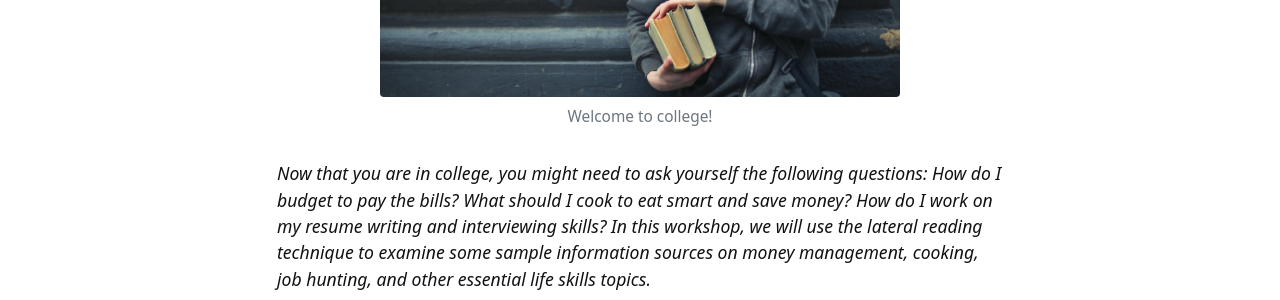
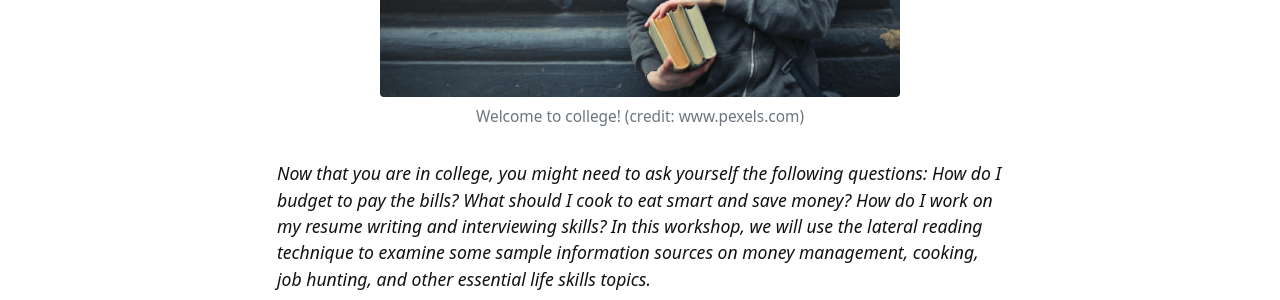
Before and after one commit to hanwendong1/adulting, a Jekyll site: the page built from index.md, in a window 1280 px wide. Shown: the part 595-895 px from the top of the page. Built offline with Jekyll 4.4.1, drawn with Linux system fonts in a browser that asks for light colours.

Commit message:
Update index.md

```diff
--- a/index.md
+++ b/index.md
@@ -5,7 +5,7 @@ layout: default
 
 # Adulting 101: What you need to know to be a responsible grown-up (especially in college!)
 
-{% include figure.html img="college.jpeg" alt="college student" caption="Welcome to college!" width="75%" %}
+{% include figure.html img="college.jpeg" alt="college student" caption="Welcome to college! (credit: www.pexels.com)" width="75%" %}
 
 *Now that you are in college, you might need to ask yourself the following questions: How do I budget to pay the bills? What should I cook to eat smart and save money? How do I work on my resume writing and interviewing skills? In this workshop, we will use the lateral reading technique to examine some sample information sources on money management, cooking, job hunting, and other essential life skills topics.*
 
```
